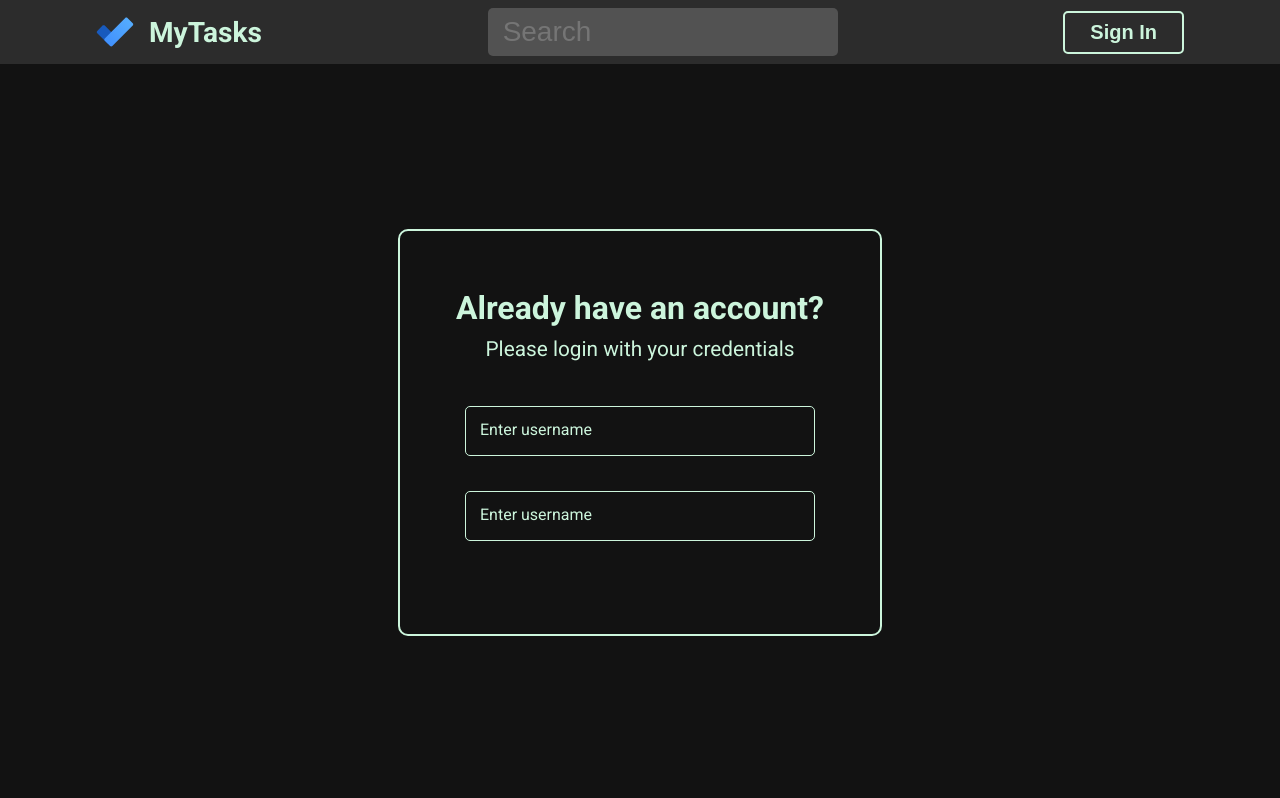
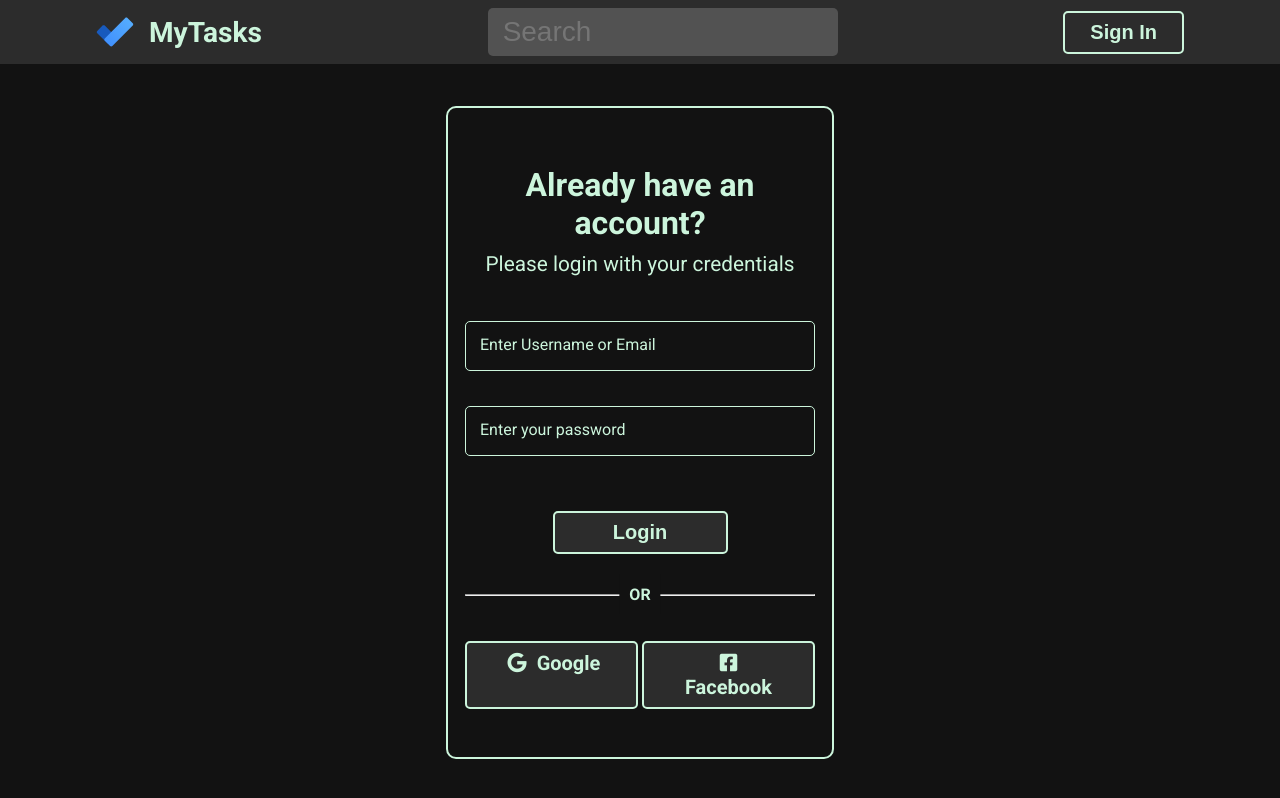
Before and after one commit to Vijendra-Achar/my-tasks, a React (Create React App) app: page /login in a window 1280 px wide. Built offline with nearby package versions, Linux system fonts and the light colour scheme; no server answers.

Commit message:
Login Page layout is done✔️

```diff
--- a/public/index.html
+++ b/public/index.html
@@ -5,16 +5,22 @@
     <link rel="icon" href="%PUBLIC_URL%/favicon.ico" />
     <meta name="viewport" content="width=device-width, initial-scale=1" />
     <meta name="theme-color" content="#000000" />
-    <meta
-      name="description"
-      content="Web site created using create-react-app"
-    />
+    <meta name="description" content="Web site created using create-react-app" />
     <link rel="apple-touch-icon" href="%PUBLIC_URL%/logo192.png" />
     <!--
       manifest.json provides metadata used when your web app is installed on a
       user's mobile device or desktop. See https://developers.google.com/web/fundamentals/web-app-manifest/
     -->
     <link rel="manifest" href="%PUBLIC_URL%/manifest.json" />
+
+    <!-- Font Awesome CDN -->
+    <link
+      rel="stylesheet"
+      href="https://cdnjs.cloudflare.com/ajax/libs/font-awesome/6.0.0-beta3/css/all.min.css"
+      integrity="sha512-Fo3rlrZj/k7ujTnHg4CGR2D7kSs0v4LLanw2qksYuRlEzO+tcaEPQogQ0KaoGN26/zrn20ImR1DfuLWnOo7aBA=="
+      crossorigin="anonymous"
+      referrerpolicy="no-referrer"
+    />
     <!--
       Notice the use of %PUBLIC_URL% in the tags above.
       It will be replaced with the URL of the `public` folder during the build.
--- a/src/components/TextBox/TextBox.scss
+++ b/src/components/TextBox/TextBox.scss
@@ -36,7 +36,7 @@
     }
 
     & input:focus {
-      border: 1px solid $text-color;
+      border: 1px solid $blue-color;
     }
 
     & input:valid + .placeholder,
--- a/src/pages/Home/Home.jsx
+++ b/src/pages/Home/Home.jsx
@@ -1,6 +1,4 @@
 import React, { useEffect, useState } from 'react';
-
-import { getJSONplaceHolderComments } from '../../apiCalls/axios.js';
 
 import { getTasks } from './../../apiCalls/firebase/firebase-firestore.js';
 
--- a/src/pages/Login/Login.jsx
+++ b/src/pages/Login/Login.jsx
@@ -5,6 +5,7 @@ import TextBox from '../../components/TextBox/TextBox';
 import './Login.scss';
 
 import './../../scss/_utilities.scss';
+import './../../scss/_material-button.scss';
 
 function LoginSignup() {
   return (
@@ -18,12 +19,33 @@ function LoginSignup() {
 
           <div className="login-text-container">
             {/* Input fields */}
-            <div className="login-textfield">
-              <TextBox type="text" name="username" id="username" required={true} label="Enter username" />
+            <div className="login-input">
+              <TextBox type="text" name="username" id="username" required={true} label="Enter Username or Email" />
             </div>
 
-            <div className="login-textfield">
-              <TextBox type="text" name="username" id="username" required={true} label="Enter username" />
+            <div className="login-input">
+              <TextBox type="password" name="password" id="password" required={true} label="Enter your password" />
+            </div>
+
+            <div className="login-input">
+              <button className="button login-button">Login</button>
+            </div>
+          </div>
+
+          {/* Line Divider */}
+          <div className="login-divider">
+            <span className="login-or">OR</span>
+            <hr className="login-line" />
+          </div>
+
+          {/* Google and Facebook logins */}
+
+          <div className="login-social flex justify-space-between">
+            <div className="button google-login">
+              <i class="fab fa-google"></i> Google
+            </div>
+            <div className="button facebook-login">
+              <i class="fab fa-facebook-square"></i> Facebook
             </div>
           </div>
         </div>
--- a/src/pages/Login/Login.scss
+++ b/src/pages/Login/Login.scss
@@ -1,3 +1,5 @@
+@import './../../scss/colours';
+
 .login {
   height: calc(100vh - 8vh);
 
@@ -7,20 +9,49 @@
     margin: 10px 0;
   }
 
+  &-social {
+    margin: 45px 0 0 0;
+
+    & i {
+      margin: 0 5px;
+    }
+
+    .button {
+      width: 34%;
+    }
+  }
+
   &-subtitle {
     font-size: 1.3em;
   }
 
   &-container {
     height: fit-content;
-    width: 30vw;
+    width: 22.5vw;
   }
 
-  &-textfield {
+  &-input {
     margin: 25px 0;
   }
 
   &-text-container {
     margin: 2.5em 0;
   }
+
+  &-divider {
+    position: relative;
+    width: 100%;
+  }
+
+  &-or {
+    position: absolute;
+    transform: translate(-50%, -50%);
+    background-color: $background-color;
+    padding: 10px;
+    font-weight: bold;
+  }
+
+  &-line {
+    z-index: 1;
+  }
 }
--- a/src/scss/_colours.scss
+++ b/src/scss/_colours.scss
@@ -2,5 +2,7 @@ $background-color: #121212;
 
 $text-color: #ccf5dc;
 
+$blue-color: #00a6ed;
+
 $light-background-color: lighten($background-color, 10%);
 $lighter-background-color: lighten($background-color, 25%);
--- a/src/scss/_material-button.scss
+++ b/src/scss/_material-button.scss
@@ -18,4 +18,9 @@
     background-color: $text-color;
     color: $light-background-color;
   }
+
+  &.login-button {
+    margin: 25px 0 0 0;
+    width: 50%;
+  }
 }
```
Also changed, not shown: src/components/Button/Button.jsx (deleted, +0 -7 lines), src/components/Button/Button.scss (deleted).
